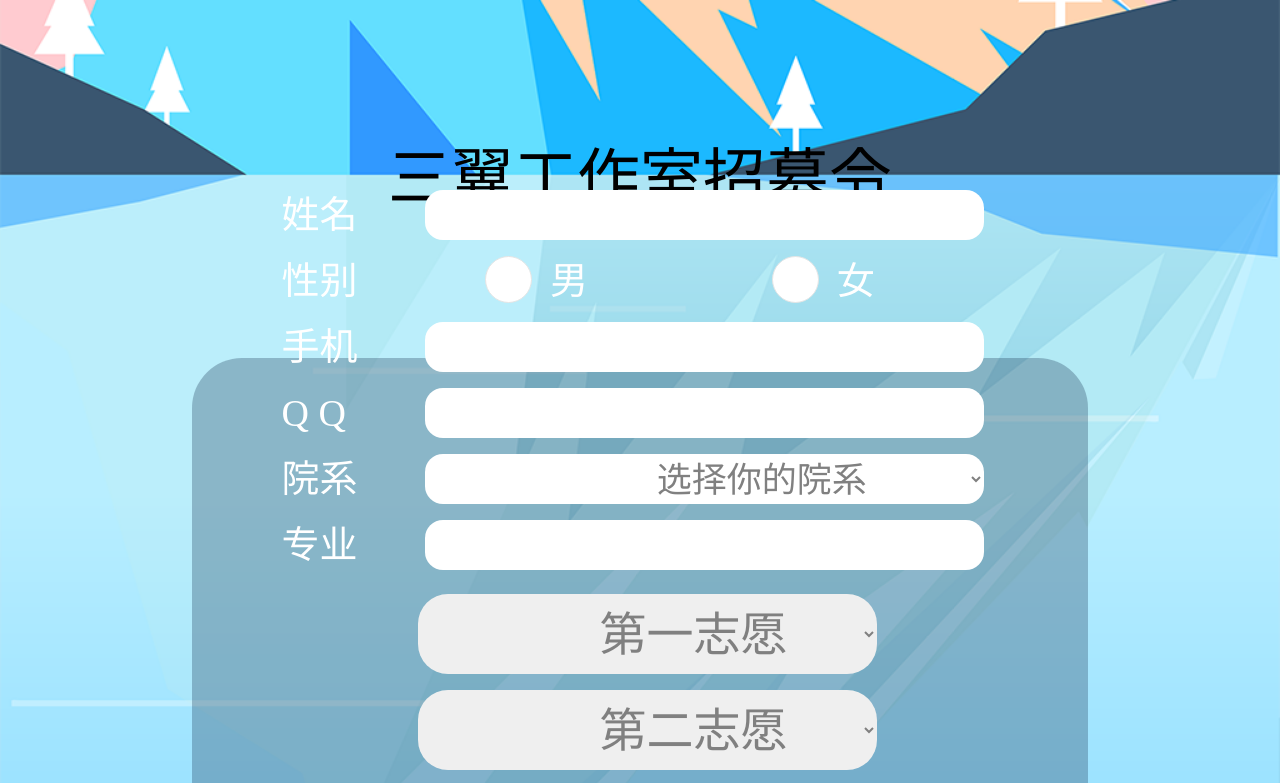
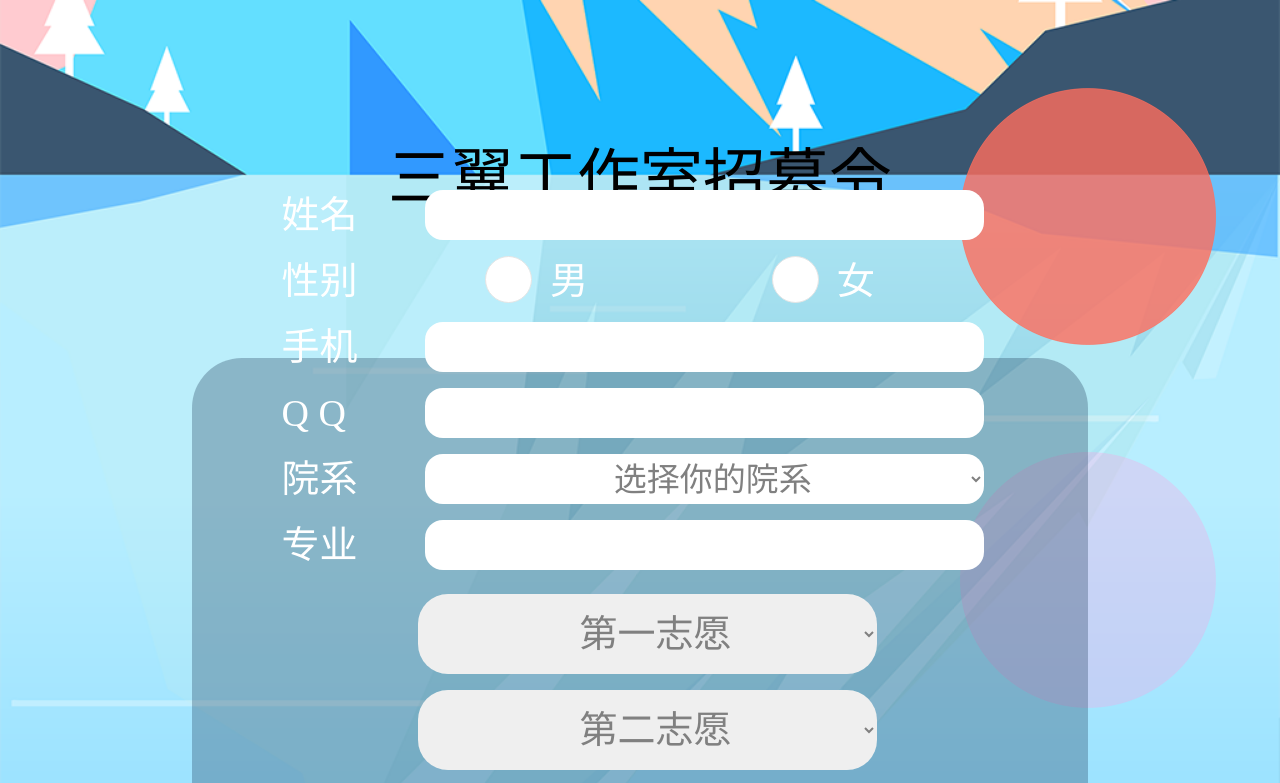
Before and after one commit to jerryqzc/ss, a plain HTML site: page index.html in a window 1280 px wide. Shown: the top 783 px of the page. Drawn offline with Linux system fonts and the light colour scheme.

Commit message:
Add files via upload

```diff
--- a/css/style.css
+++ b/css/style.css
@@ -17,7 +17,7 @@ body:before {
 	left: 0;
 	bottom: 0;
 	right: 0;
-	z-index: -1;}
+	z-index: -2;}
 
 .sun{
 	width: 20%;
@@ -90,8 +90,12 @@ body:before {
 	background-color: white;
 	border-radius: 18px;
 	border: none;
-	font-size: 35px;
+	font-size: 33px;
 	text-align: center;
+	color: lightblue;
+}
+#yuan{
+	padding-left: 4%;
 }
 .sexRadio{
 	width: 40%;
@@ -120,10 +124,19 @@ body:before {
 	margin-left: 19%;
 	border: none;
 	text-align: center;
-	font-size: 47px;
+	font-size: 38px;
 	color: grey;
 	border-radius: 30px;
-
+	padding-left: 4%;
+}
+input::-webkit-input-placeholder{
+	text-align: center;
+}
+input::-ms-input-placeholder{
+	text-align: center;
+}
+input::-moz-placeholder{
+	text-align: center;
 }
 #intro{
 	width: 100%;
--- a/index.html
+++ b/index.html
@@ -58,7 +58,7 @@
 						</div>
 						<!--<input type="text" id="yuan" name="yuan" />-->
 						<select name="yuan" id="yuan">
-							<option value="" disabled selected style='display:none;'>&nbsp;&nbsp;&nbsp;&nbsp;&nbsp;&nbsp;&nbsp;&nbsp;&nbsp;&nbsp;&nbsp;&nbsp;&nbsp;选择你的院系</option>
+							<option value="" disabled selected style='display:none;'>选择你的院系</option>
 							<option value="信息工程学院">信息工程学院</option>
 							<option value="法学院与知识产权学院">法学院与知识产权学院</option>
 							<option value="信用风险管理学院">信用风险管理学院</option>
@@ -77,21 +77,21 @@
 					</div>
 					<div id="repeatMd1">
 						<select name="md1" id="md1">
-							<option value="">&nbsp;&nbsp;&nbsp;&nbsp;&nbsp;&nbsp;&nbsp;&nbsp;第一志愿</option>
+							<option value="">第一志愿</option>
 							<option value="1">技术开发部</option>
 							<option value="2">技术开发部</option>
 						</select>
 					</div>
 					<div id="repeatMd2">
 						<select name="md2" id="md2">
-							<option value="">&nbsp;&nbsp;&nbsp;&nbsp;&nbsp;&nbsp;&nbsp;&nbsp;第二志愿</option>
-							<option value="1">技术开发部</option>
+							<option value="">第二志愿</option>
+							<option value="1">技术开发部不不不</option>
 							<option value="2">技术开发部</option>
 						</select>
 					</div>
 					<div id="repeatMd3">
 						<select name="md3" id="md3">
-							<option value="">&nbsp;&nbsp;&nbsp;&nbsp;&nbsp;&nbsp;&nbsp;&nbsp;第三志愿</option>
+							<option value="">第三志愿</option>
 							<option value="1">技术开发部</option>
 							<option value="2">技术开发部</option>
 						</select>
```
